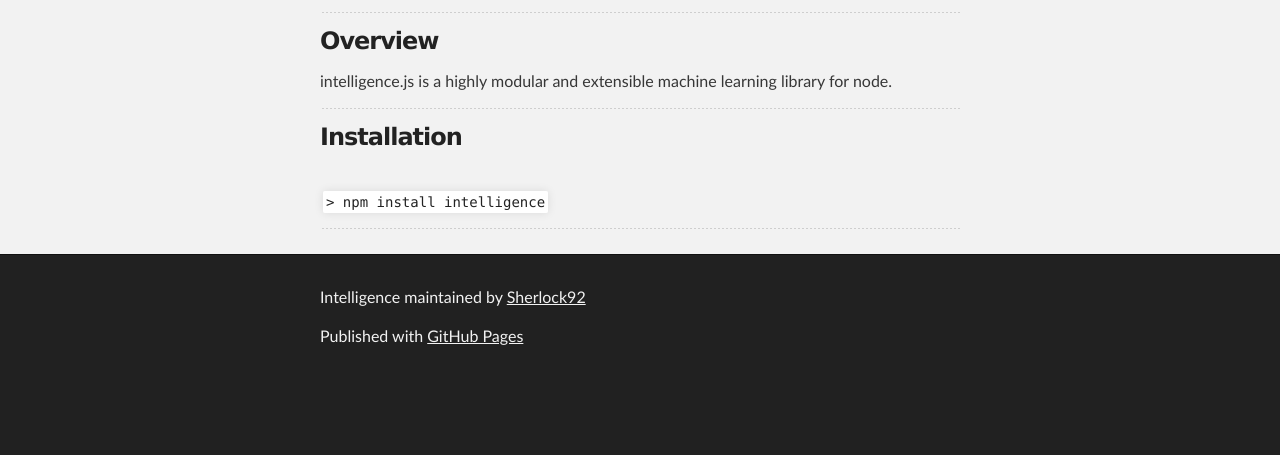
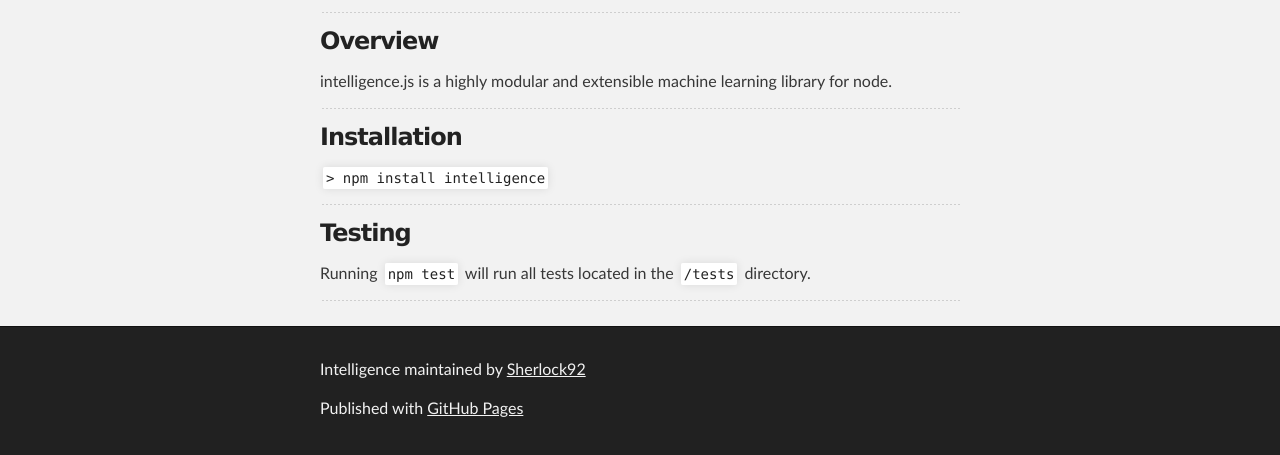
Before and after one commit to jgabriellima/intelligence, a plain HTML site: page index.html in a window 1280 px wide. Shown: the part 351-806 px from the top of the page. Drawn offline with Linux system fonts and the light colour scheme.

```diff
--- a/index.html
+++ b/index.html
@@ -45,7 +45,12 @@
 <hr><h3>
 <a name="installation" class="anchor" href="#installation"><span class="octicon octicon-link"></span></a>Installation</h3>
 
-<p><br><code>&gt; npm install intelligence</code></p>
+<p><code>&gt; npm install intelligence</code></p>
+
+<hr><h3>
+<a name="testing" class="anchor" href="#testing"><span class="octicon octicon-link"></span></a>Testing</h3>
+
+<p>Running <code>npm test</code> will run all tests located in the <code>/tests</code> directory.</p>
 
 <hr>
       </section>
--- a/params.json
+++ b/params.json
@@ -1 +1 @@
-{"name":"Intelligence","tagline":"Machine learning library written in javascript for node","body":"#intelligence.js\r\n__Intelligence is the ability to adapt to change__ - _Stephen Hawking_\r\n<br>\r\n\r\n---\r\n\r\n### Overview\r\nintelligence.js is a highly modular and extensible machine learning library for node. \r\n\r\n---\r\n\r\n### Installation\r\n<br>\r\n`> npm install intelligence`\r\n\r\n---","google":"","note":"Don't delete this file! It's used internally to help with page regeneration."}
+{"name":"Intelligence","tagline":"Machine learning library written in javascript for node","body":"#intelligence.js\r\n__Intelligence is the ability to adapt to change__ - _Stephen Hawking_\r\n<br>\r\n\r\n---\r\n\r\n### Overview\r\n\r\nintelligence.js is a highly modular and extensible machine learning library for node. \r\n\r\n---\r\n\r\n### Installation\r\n`> npm install intelligence`\r\n\r\n---\r\n\r\n### Testing\r\nRunning `npm test` will run all tests located in the `/tests` directory.\r\n\r\n---","google":"","note":"Don't delete this file! It's used internally to help with page regeneration."}
```
